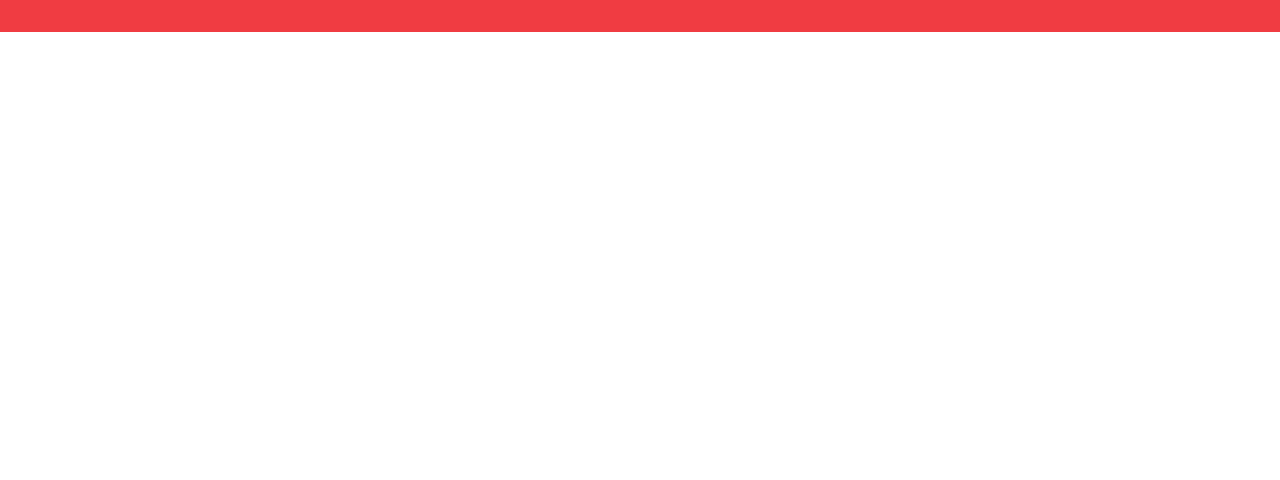
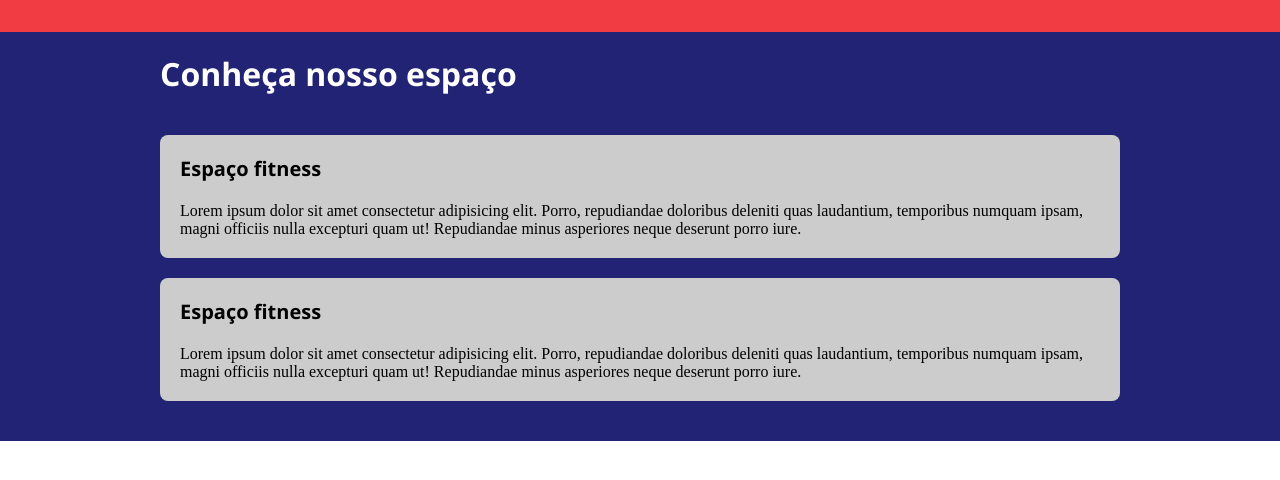
Before and after one commit to Sipriano-Dev/ds-superfit, a plain HTML site: page index.html in a window 1280 px wide. Shown: the part 68-548 px from the top of the page. Drawn offline with nearby package versions, Linux system fonts and the light colour scheme.

Commit message:
Seção conheça nosso espaço pronta

```diff
--- a/css/styles.css
+++ b/css/styles.css
@@ -1,8 +1,10 @@
 @import url("https://fonts.googleapis.com/css2?family=Open+Sans:wght@400;700&family=Poppins:wght@400;700&display=swap");
 
 :root {
-  --bg-color: #f03c42;
-  --color-white: #fff;
+  --bg-red-color: #f03c42;
+  --bg-blue-color: #222374;
+  --white-color: #fff;
+  --bg-gray-color: #ccc;
 }
 
 * {
@@ -18,14 +20,14 @@
 nav {
   height: 100px;
   padding: 0 120px;
-  background-color: var(--bg-color);
+  background-color: var(--bg-red-color);
   display: flex;
   justify-content: space-between;
   align-items: center;
 }
 
 nav h1 {
-  color: var(--color-white);
+  color: var(--white-color);
   font-family: Open Sans, sans-serif;
   font-size: 18px;
 }
@@ -36,7 +38,7 @@ nav div {
 }
 
 nav div h2 {
-  color: var(--color-white);
+  color: var(--white-color);
   font-family: Open Sans, sans-serif;
   font-size: 14px;
   /*Serve para tirar ou colocar negrito*/
@@ -48,3 +50,32 @@ nav img {
   height: 30px;
   padding-right: 10px;
 }
+
+#space {
+  background-color: var(--bg-blue-color);
+  padding-bottom: 20px;
+}
+
+#space .container h2 {
+  font-family: Open Sans, sans-serif;
+  font-size: 32px;
+  color: var(--white-color);
+  padding: 20px 0px;
+}
+
+.space-card {
+  background-color: var(--bg-gray-color);
+  border-radius: 8px;
+  margin: 20px 0px;
+}
+
+.space-card h3 {
+  padding-top: 20px;
+  padding-left: 20px;
+  font-size: 20px;
+  font-family: Open Sans, sans-serif;
+}
+
+.space-card p {
+  padding: 20px;
+}
--- a/index.html
+++ b/index.html
@@ -18,7 +18,30 @@
       </nav>
     </header>
     <main>
-      <section></section>
+      <section id="space">
+        <div class="container">
+          <h2>Conheça nosso espaço</h2>
+          <div class="space-card">
+            <h3>Espaço fitness</h3>
+            <p>
+              Lorem ipsum dolor sit amet consectetur adipisicing elit. Porro,
+              repudiandae doloribus deleniti quas laudantium, temporibus numquam
+              ipsam, magni officiis nulla excepturi quam ut! Repudiandae minus
+              asperiores neque deserunt porro iure.
+            </p>
+          </div>
+          <div class="space-card">
+            <h3>Espaço fitness</h3>
+            <p>
+              Lorem ipsum dolor sit amet consectetur adipisicing elit. Porro,
+              repudiandae doloribus deleniti quas laudantium, temporibus numquam
+              ipsam, magni officiis nulla excepturi quam ut! Repudiandae minus
+              asperiores neque deserunt porro iure.
+            </p>
+          </div>
+          <div></div>
+        </div>
+      </section>
 
       <section></section>
 
```
Also changed, not shown: 1 other file.
